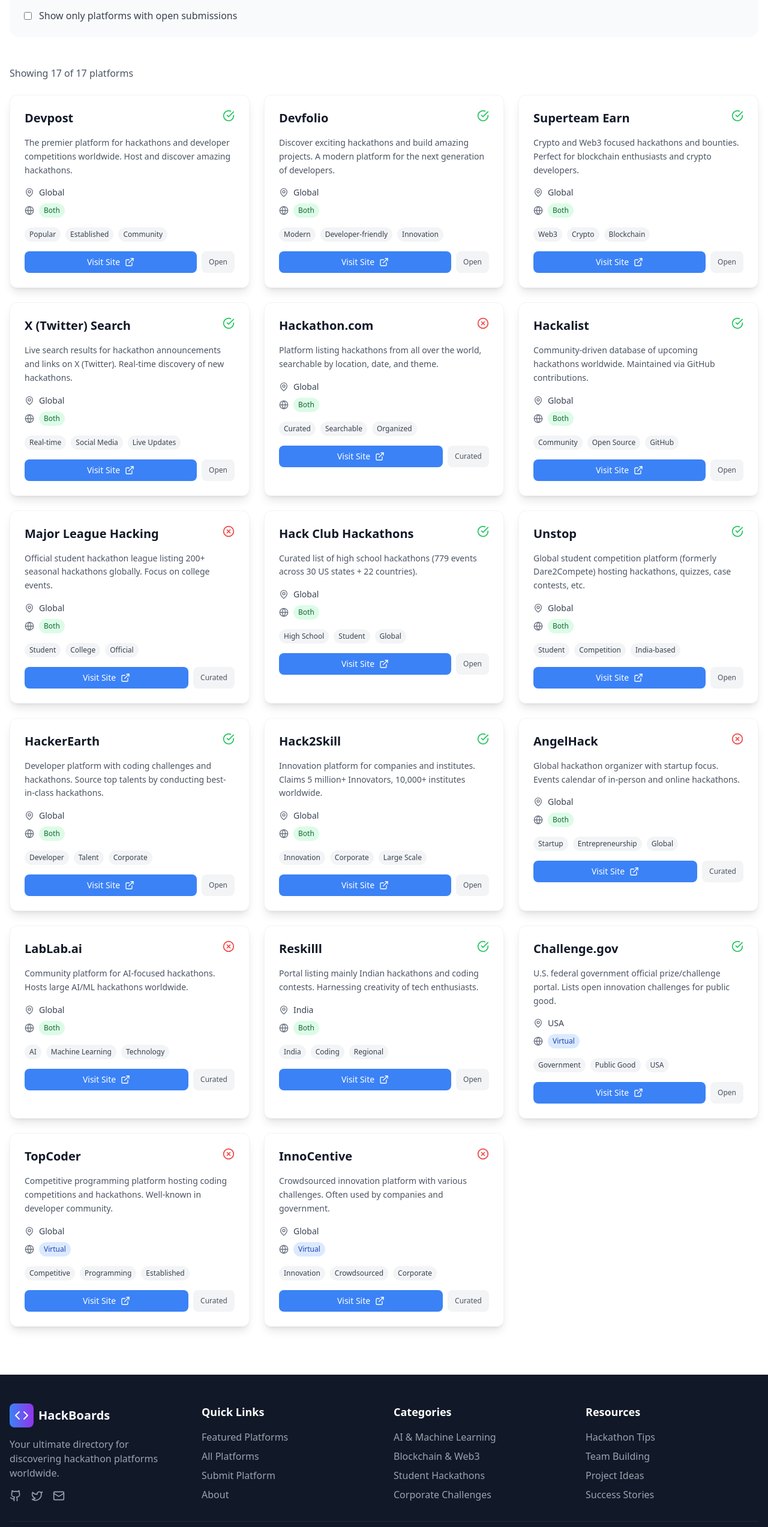
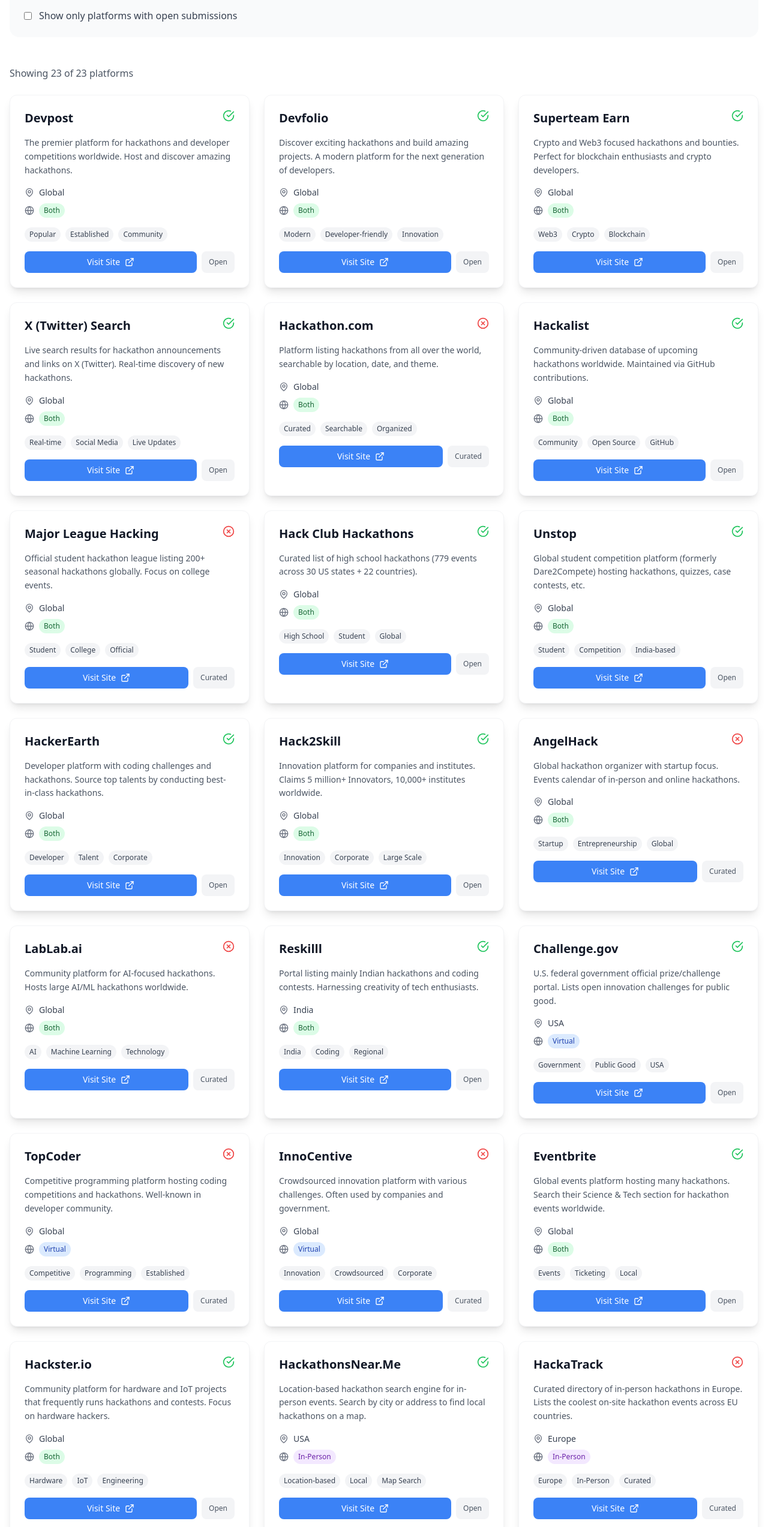
Before and after one commit to jongan69/hackathons, a React (Vite) app: page / in a window 1280 px wide. Shown: the part 2400-4946 px from the top of the page at 60% size. Built offline with nearby package versions, Linux system fonts and the light colour scheme.

Commit message:
Add additional hackathon platforms

```diff
--- a/src/data/hackathonBoards.ts
+++ b/src/data/hackathonBoards.ts
@@ -178,5 +178,65 @@ export const hackathonBoards: HackathonBoard[] = [
     virtualInPerson: 'Virtual',
     openSubmissions: false,
     tags: ['Innovation', 'Crowdsourced', 'Corporate']
+  },
+  {
+    id: 'eventbrite',
+    name: 'Eventbrite',
+    website: 'https://eventbrite.com/d/online/hackathon/',
+    description: 'Global events platform hosting many hackathons. Search their Science & Tech section for hackathon events worldwide.',
+    region: 'Global',
+    virtualInPerson: 'Both',
+    openSubmissions: true,
+    tags: ['Events', 'Ticketing', 'Local']
+  },
+  {
+    id: 'hackster-io',
+    name: 'Hackster.io',
+    website: 'https://hackster.io/contests',
+    description: 'Community platform for hardware and IoT projects that frequently runs hackathons and contests. Focus on hardware hackers.',
+    region: 'Global',
+    virtualInPerson: 'Both',
+    openSubmissions: true,
+    tags: ['Hardware', 'IoT', 'Engineering']
+  },
+  {
+    id: 'hackathons-near-me',
+    name: 'HackathonsNear.Me',
+    website: 'https://hackathonsnear.me',
+    description: 'Location-based hackathon search engine for in-person events. Search by city or address to find local hackathons on a map.',
+    region: 'USA',
+    virtualInPerson: 'In-Person',
+    openSubmissions: true,
+    tags: ['Location-based', 'Local', 'Map Search']
+  },
+  {
+    id: 'hackatrack',
+    name: 'HackaTrack',
+    website: 'https://hackatrack.net',
+    description: 'Curated directory of in-person hackathons in Europe. Lists the coolest on-site hackathon events across EU countries.',
+    region: 'Europe',
+    virtualInPerson: 'In-Person',
+    openSubmissions: false,
+    tags: ['Europe', 'In-Person', 'Curated']
+  },
+  {
+    id: 'openhackathons',
+    name: 'OpenHackathons.org',
+    website: 'https://openhackathons.org',
+    description: 'Global hackathon directory and resource site. Worldwide directory for coding competitions and challenges by region and theme.',
+    region: 'Global',
+    virtualInPerson: 'Both',
+    openSubmissions: true,
+    tags: ['Directory', 'Global', 'Resource']
+  },
+  {
+    id: 'bemyapp',
+    name: 'BeMyApp',
+    website: 'https://bemyapp.com',
+    description: 'Full-service hackathon platform and organizer. Complete solution supporting corporate and community hackathons of any size.',
+    region: 'Global',
+    virtualInPerson: 'Both',
+    openSubmissions: true,
+    tags: ['Corporate', 'Full-service', 'Professional']
   }
 ];
```
